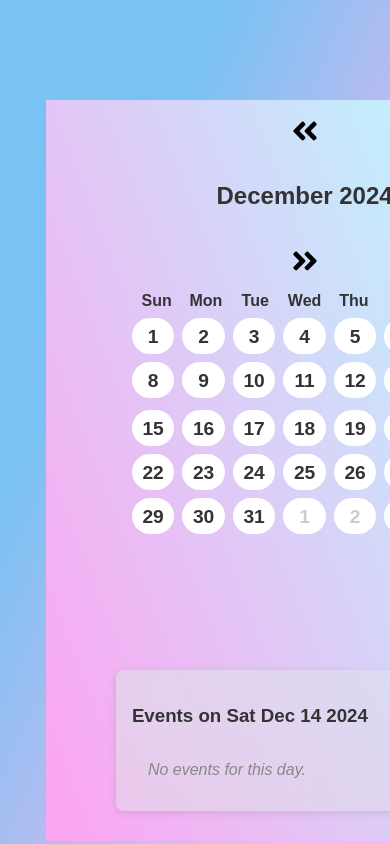
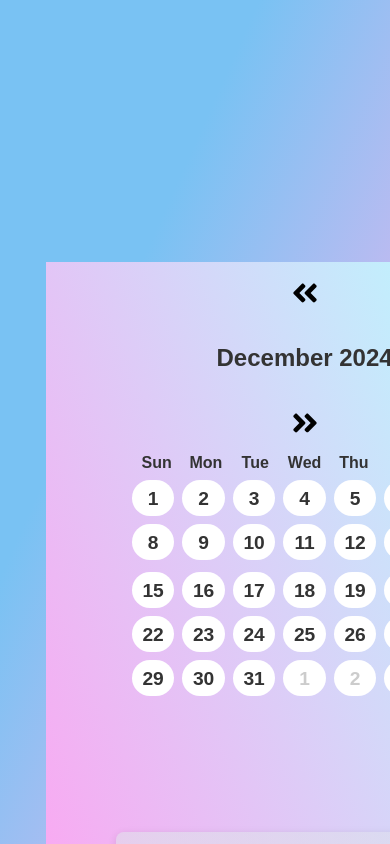
Before and after one commit to bharathhonakatti26/Event-Calendar-Application, a React (Vite) app: page / in a window 390 px wide. Shown: the top 844 px of the page. Built offline with nearby package versions, Linux system fonts and the light colour scheme.

Commit message:
update App.css

```diff
--- a/src/App.css
+++ b/src/App.css
@@ -81,7 +81,7 @@ main {
 
   .app-container{
     min-width: 148vw;
-    min-height: 100vh;
+    min-height: 150vh;
   }
 
 }
```
